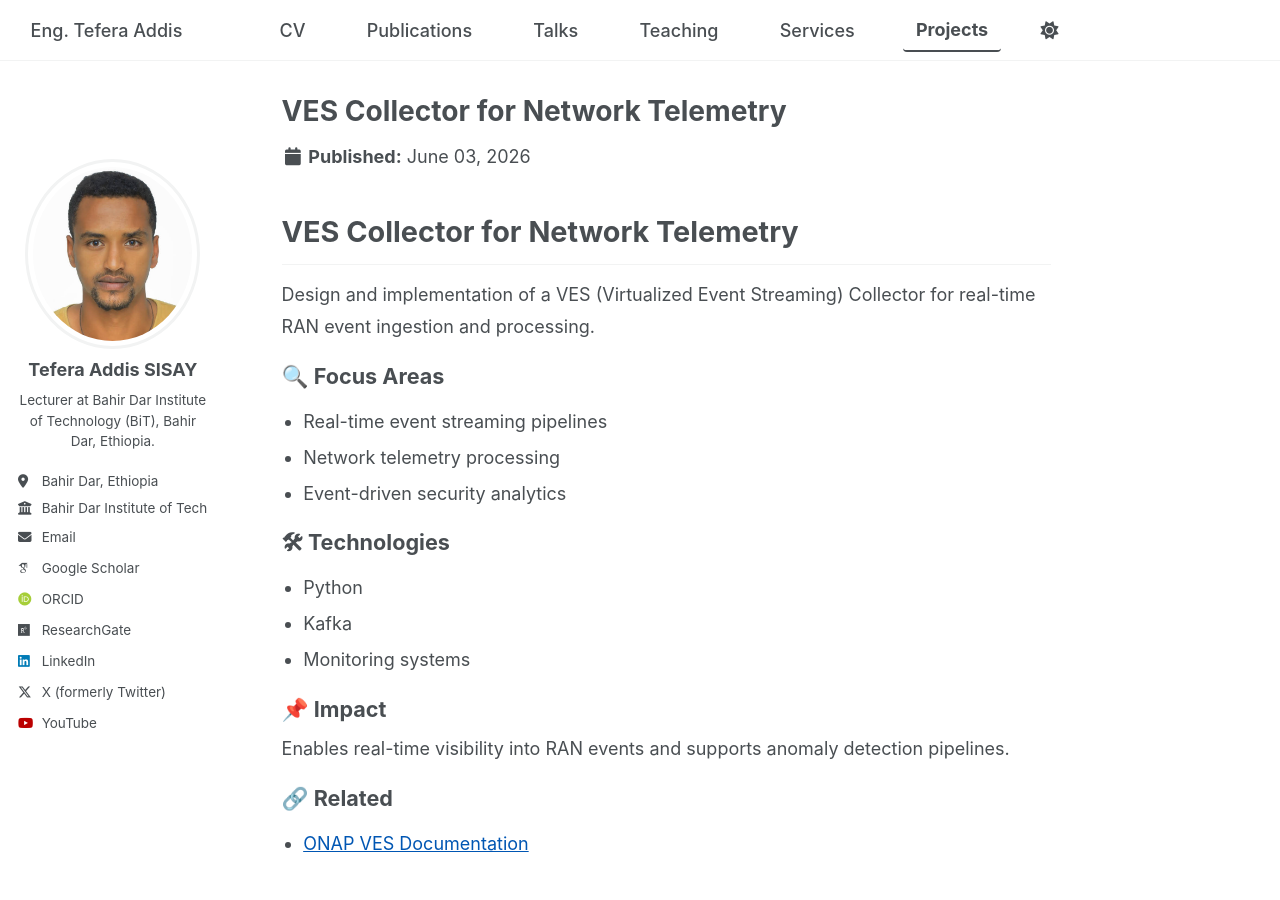
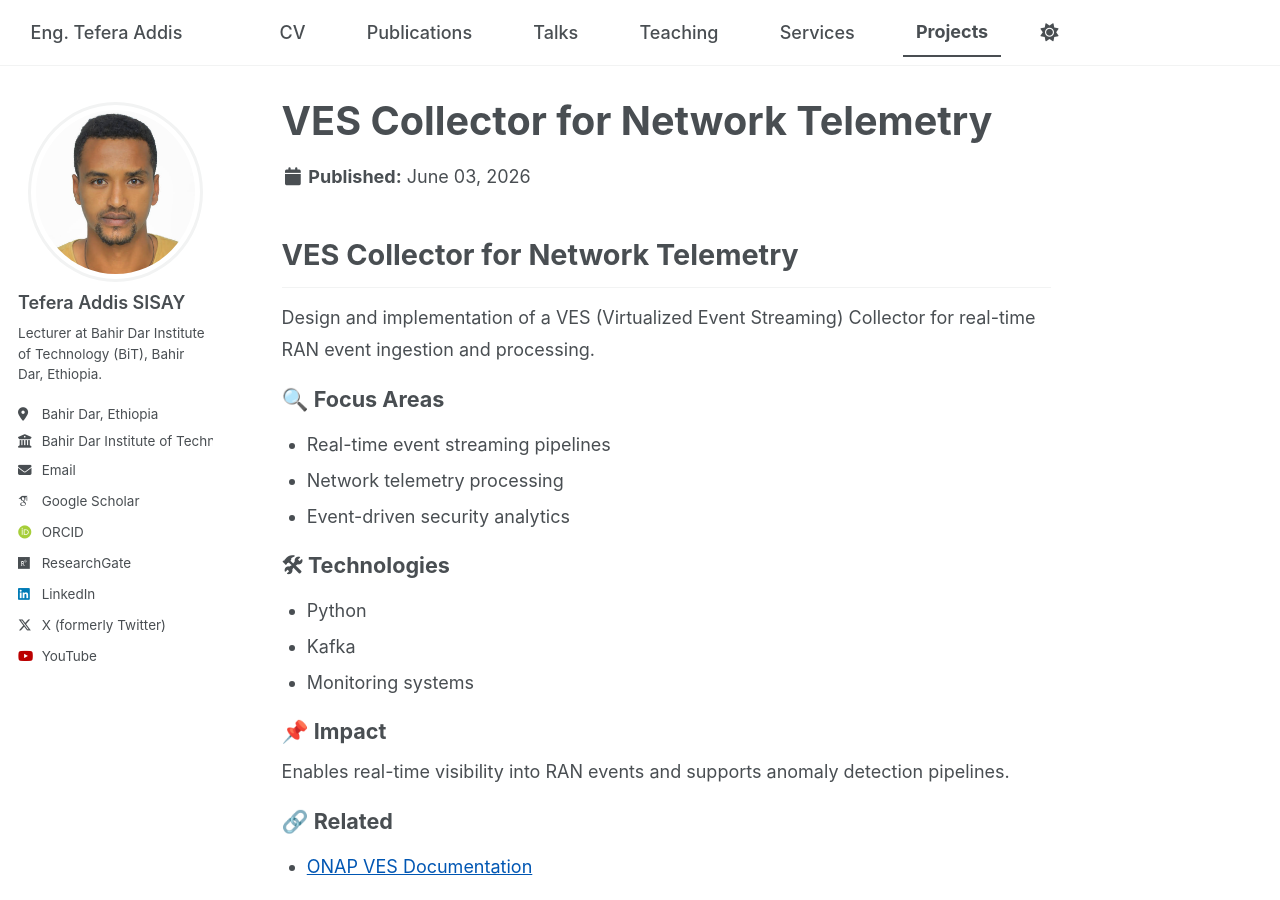
Before and after one commit to tefera-addis-sisay/tefera-addis-sisay.github.io, a Jekyll site: the page built from _project/ves-collector.md, in a window 1280 px wide and 900 px high. Built offline with Jekyll 4.4.1, drawn with Linux system fonts in a browser that asks for light colours; some web fonts are replaced; a script bundle is joined from its source files by our own code; library files that are not in the unit come from our copies.

Commit message:
Update main.scss

```diff
--- a/assets/css/main.scss
+++ b/assets/css/main.scss
@@ -42,121 +42,43 @@
 
 
 /* =========================================================
-   STANFORD / MIT ACADEMIC STYLE (UNIFIED SYSTEM)
+   ACADEMIC STANFORD/MIT STYLE BASE
 ========================================================= */
 
-/* =========================================================
-   LAYOUT RULES (SAFE + CONSISTENT)
-========================================================= */
-
-/* Apply grid ONLY where sidebar exists */
-@media (min-width: 900px) {
-  body.layout--single .page,
-  body.layout--archive .page {
-    display: grid;
-    grid-template-columns: 280px 1fr;
-    grid-gap: 3rem;
-    align-items: start;
-  }
+/* GLOBAL TYPOGRAPHY */
+body {
+  font-family: "Inter", "Helvetica Neue", Arial, sans-serif;
+  line-height: 1.75;
+  color: var(--global-text-color);
+  background: var(--global-bg-color);
 }
 
-/* fallback */
-.page {
-  display: block;
+/* CONTENT WIDTH (SAFE) */
+.page__content,
+.archive__content {
+  max-width: 850px;
+  margin-left: auto;
+  margin-right: auto;
 }
 
-/* sticky sidebar */
-@media (min-width: 900px) {
-  .sidebar {
-    position: sticky;
-    top: 80px;
-  }
-}
-
-/* =========================================================
-   PROFILE SECTION (STANFORD STYLE)
-========================================================= */
-
-.author__avatar {
-  text-align: center;
-}
-
-.author__avatar img {
-  width: 190px;
-  height: 190px;
-  object-fit: cover;
-  border-radius: 50%;
-  display: block;
-  margin: 0 auto;
-  border: 3px solid var(--global-border-color);
-  transition: 0.25s ease;
-}
-
-.author__avatar img:hover {
-  transform: scale(1.03);
-}
-
-.author__name,
-.author__bio {
-  text-align: center;
-}
-
-.author__urls-wrapper {
-  text-align: center;
-}
-
-.author__urls {
-  display: inline-block;
-  text-align: left;
-}
-
-/* =========================================================
-   MAIN CONTENT
-========================================================= */
-
-.page__content {
-  max-width: 900px;
-  margin: 0 auto;
-}
-
-.page__content h1 {
+/* HEADINGS */
+h1 {
   font-size: 2.2rem;
   font-weight: 700;
   border-bottom: none;
-  margin-bottom: 1.2rem;
 }
 
-.page__content h2 {
-  font-size: 1.4rem;
+h2 {
+  font-size: 1.5rem;
   font-weight: 650;
-  margin-top: 2.5rem;
-  margin-bottom: 0.8rem;
 }
 
-.page__content p {
-  line-height: 1.75;
-  margin-bottom: 1rem;
+h3 {
+  font-size: 1.15rem;
+  font-weight: 600;
 }
 
-/* =========================================================
-   NAVIGATION (CLEAN ACADEMIC STYLE)
-========================================================= */
-
-.greedy-nav a {
-  font-weight: 500;
-  padding: 0.4rem 0.7rem;
-  border-radius: 4px;
-  transition: 0.2s ease;
-}
-
-.greedy-nav a:hover {
-  background: rgba(0, 0, 0, 0.05);
-}
-
-/* =========================================================
-   LINKS (STANFORD STYLE BLUE)
-========================================================= */
-
+/* LINKS */
 a {
   color: #0056b3;
 }
@@ -165,74 +87,100 @@
   text-decoration: underline;
 }
 
-/* =========================================================
-   UI CLEANUP (REMOVE CARD FEEL)
-========================================================= */
-
-.btn,
-.notice,
-.archive__item,
-.project-card {
-  box-shadow: none !important;
-  border-radius: 0 !important;
-}
-
-/* =========================================================
-   LIST STYLE (ACADEMIC CLEAN)
-========================================================= */
-
-.page__content ul {
-  padding-left: 1.2rem;
+/* LISTS */
+.page__content ul,
+.page__content ol {
+  padding-left: 1.3rem;
 }
 
 .page__content li {
   margin-bottom: 0.4rem;
 }
 
+/* BUTTON CLEANUP */
+.btn,
+.notice,
+.archive__item {
+  box-shadow: none !important;
+  border-radius: 0 !important;
+}
+
+/* NAVIGATION CLEAN */
+.greedy-nav a {
+  font-weight: 500;
+  padding: 0.4rem 0.7rem;
+}
+
+.greedy-nav a:hover {
+  background: rgba(0,0,0,0.05);
+}
+
+/* PROFILE IMAGE (CIRCLE FIXED) */
+.author__avatar img {
+  width: 180px;
+  height: 180px;
+  object-fit: cover;
+  border-radius: 50%;
+  border: 3px solid var(--global-border-color);
+  display: block;
+  margin: 0 auto;
+  transition: 0.25s ease;
+}
+
+.author__avatar img:hover {
+  transform: scale(1.03);
+}
+
 /* =========================================================
-   PROJECTS (STANFORD LAB STYLE)
+   PROJECT ENTRY (FIXED + FULLY SCOPED)
 ========================================================= */
 
-.project-entry {
+.page__content .project-entry {
   max-width: 850px;
   margin: 0 auto;
+  width: 100%;
+  line-height: 1.75;
 }
 
-.project-entry h2 {
+/* headings inside project */
+.page__content .project-entry h2 {
   font-size: 1.6rem;
   font-weight: 700;
   margin-top: 1.2rem;
 }
 
-.project-entry h3 {
+.page__content .project-entry h3 {
   font-size: 1.2rem;
   font-weight: 650;
   margin-top: 1.2rem;
 }
 
-.project-entry ul {
-  padding-left: 1.2rem;
+/* text spacing */
+.page__content .project-entry p {
+  margin-bottom: 1rem;
 }
 
-.project-entry li {
+/* lists */
+.page__content .project-entry ul {
+  padding-left: 1.4rem;
+}
+
+.page__content .project-entry li {
   margin-bottom: 0.4rem;
   line-height: 1.6;
 }
 
-.project-entry a {
-  color: #0056b3;
+/* links inside projects */
+.page__content .project-entry a {
+  color: #0056b3 !important;
 }
 
-.project-entry a:hover {
+.page__content .project-entry a:hover {
   text-decoration: underline;
 }
 
-.project-entry p {
-  line-height: 1.75;
-  margin-bottom: 1rem;
-}
-
-.project-entry + .project-entry {
+/* divider between projects */
+.page__content .project-entry + .project-entry {
   border-top: 1px solid var(--global-border-color);
   margin-top: 2rem;
   padding-top: 2rem;
@@ -243,9 +191,10 @@
 ========================================================= */
 
 @media (max-width: 900px) {
-  body.layout--single .page,
-  body.layout--archive .page {
-    display: block;
+  .page__content,
+  .archive__content {
+    max-width: 100%;
+    padding: 0 1rem;
   }
 
   .author__avatar img {
```
